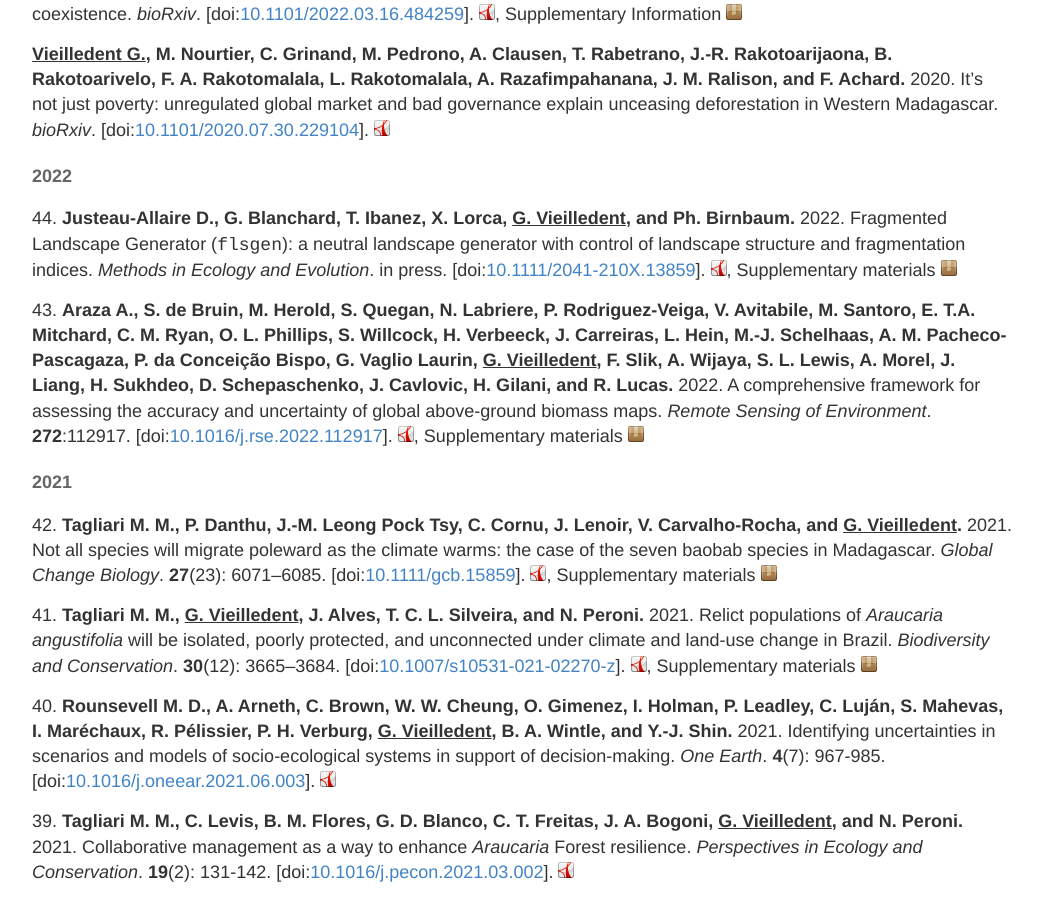
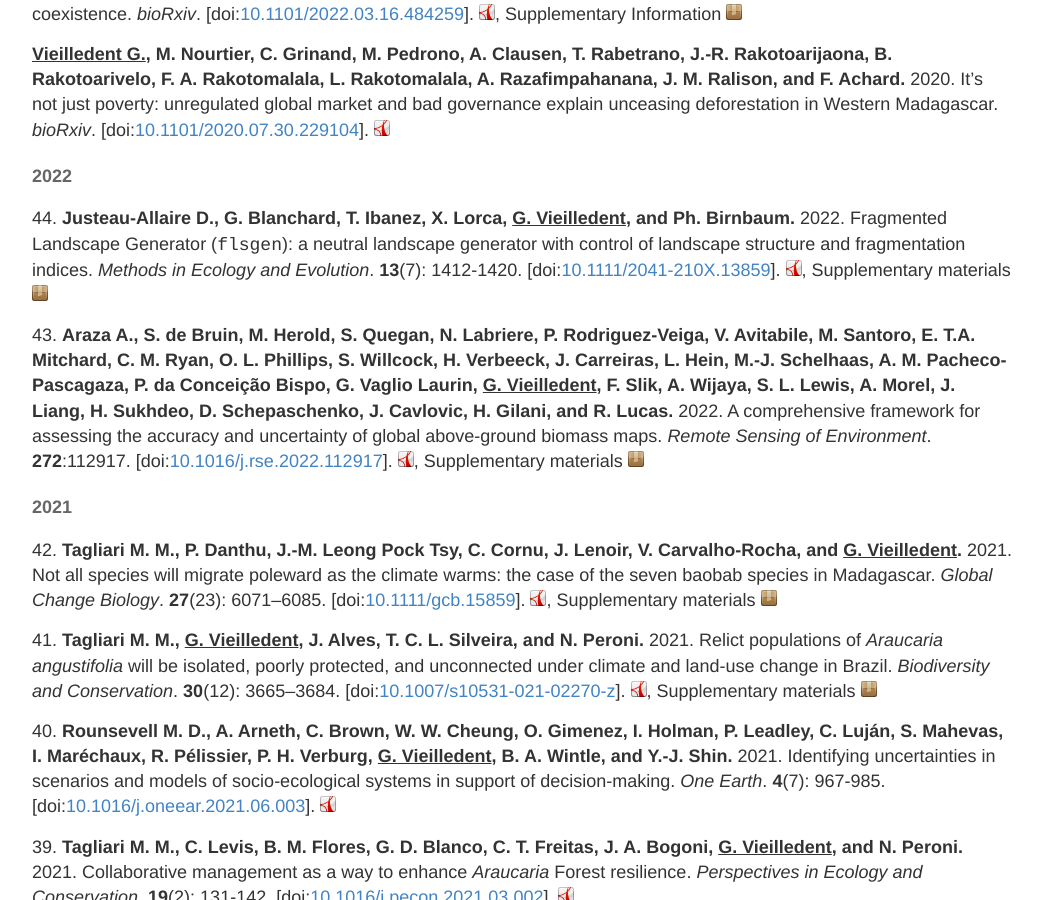
Before and after one commit to ghislainv/ghislainv.github.io, a Jekyll site: the page built from publications.md, in a window 1280 px wide and 900 px high, scrolled down 694 px. Shown: the whole window, without its empty margins (118-1160 px from the left). Built offline with Jekyll 4.4.1, drawn with Linux system fonts in a browser that asks for light colours; comment, search, counter and statistics services are not loaded.

Commit message:
Update publications

```diff
--- a/publications.md
+++ b/publications.md
@@ -35,7 +35,7 @@ _bioRxiv_.
 
 #### 2022
 
-44\. **Justeau-Allaire D., G. Blanchard, T. Ibanez, X. Lorca, <span style="text-decoration: underline;">G. Vieilledent</span>, and Ph. Birnbaum.** 2022. Fragmented Landscape Generator (`flsgen`): a neutral landscape generator with control of landscape structure and fragmentation indices. _Methods in Ecology and Evolution_. in press.
+44\. **Justeau-Allaire D., G. Blanchard, T. Ibanez, X. Lorca, <span style="text-decoration: underline;">G. Vieilledent</span>, and Ph. Birnbaum.** 2022. Fragmented Landscape Generator (`flsgen`): a neutral landscape generator with control of landscape structure and fragmentation indices. _Methods in Ecology and Evolution_. **13**(7): 1412-1420.
 \[doi:[10.1111/2041-210X.13859](https://doi.org/10.1111/2041-210X.13859)\].
 [![manuscript in pdf](/images/logos/logo-pdf.png "manuscript in pdf")](/publications/Justeau-Allaire2022-MEE.pdf),
 Supplementary materials [![supplements](/images/logos/logo-zip.png "supplements")](/publications/Justeau-Allaire2022-MEE-SM.zip)
```
